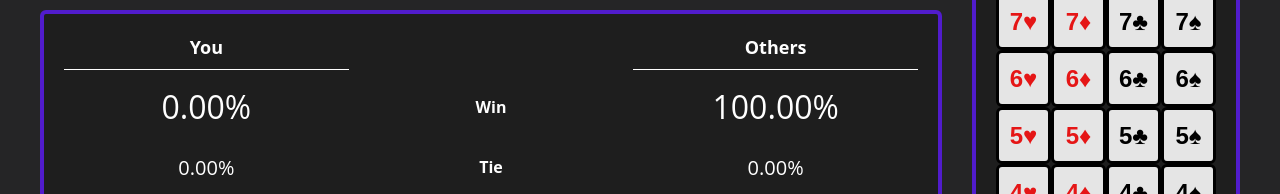
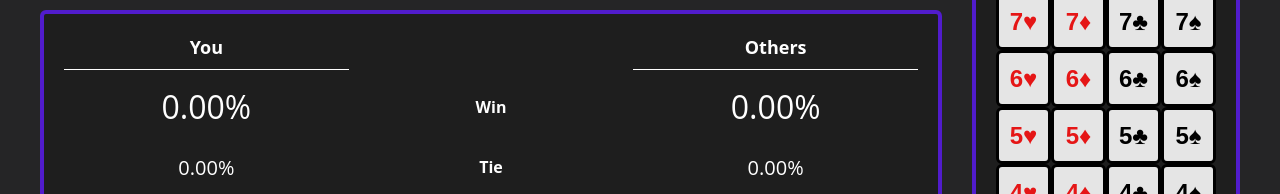
Before and after one commit to PlainOldKevin/KConPoker, a React (Vite) app in the folder client/: page / in a window 1280 px wide. Shown: the part 470-664 px from the top of the page. Built offline with nearby package versions, Linux system fonts and the light colour scheme; no server answers.

Commit message:
persistent odds display until valid state update

```diff
--- a/client/src/components/AppShell/AppShell.tsx
+++ b/client/src/components/AppShell/AppShell.tsx
@@ -40,10 +40,12 @@ export default function AppShell() {
     Boolean(assignedCards[heroSlotA]) && Boolean(assignedCards[heroSlotB]);
 
   // Last backend response for odds calculations
-  const [oddsResponse, setOddsResponse] = useState<OddsResponse | undefined>();
+  // This remains stable through invalid states while users edit cards
+  const [lastValidOddsResponse, setLastValidOddsResponse] = useState<
+    OddsResponse | undefined
+  >();
 
   /* Function to build compute eligibility + API payload from current table state */
-
   // Derive backend request payload from assigned card slots
   const oddsRequest = useMemo<OddsRequest>(() => {
     // Build players in seat order, keeping only seats that currently have cards
@@ -67,11 +69,30 @@ export default function AppShell() {
     return { players, board };
   }, [assignedCards]);
 
-  // Auto-evaluate odds whenever table state changes and hero is complete
+  // Total players with 2 cards
+  const completePlayerCount = oddsRequest.players.filter(
+    (player) => player.cards.length === 2,
+  ).length;
+
+  // A "partial" player hand (exactly one card) means table state is in-between edits (thus re-calculation is avoided)
+  const hasIncompletePlayer = oddsRequest.players.some(
+    (player) => player.cards.length === 1,
+  );
+
+  // 0 cards on the board or at least a flop
+  const isValidBoardCount = [0, 3, 4, 5].includes(oddsRequest.board.length);
+
+  // Only request fresh odds when the table state is fully calculation-ready
+  const canRequestOdds =
+    heroHasCompleteHand &&
+    completePlayerCount >= 2 &&
+    !hasIncompletePlayer &&
+    isValidBoardCount;
+
+  // Auto-evaluate odds whenever table state is valid
   useEffect(() => {
-    // If hero is incomplete, clear displayed results and skip network call
-    if (!heroHasCompleteHand) {
-      setOddsResponse(undefined);
+    // If state is not calculation-ready, keep prior odds visible and skip reques
+    if (!canRequestOdds) {
       return;
     }
 
@@ -79,23 +100,25 @@ export default function AppShell() {
     const runOdds = async () => {
       try {
         const response = await evaluateOdds(oddsRequest);
-        // Assign request
-        setOddsResponse(response);
+        /* Update displayed odds only when backend confirms a valid calculation
+           If response is invalid, keep prior valid odds visible  */
+        if (response.canCalculate) {
+          setLastValidOddsResponse(response);
+        }
       } catch {
-        // Keep UI stable on network/backend errors
-        setOddsResponse(undefined);
+        // Keep last known-good odds on transient network/backend errors
       }
     };
 
     runOdds();
-  }, [heroHasCompleteHand, oddsRequest]);
+  }, [canRequestOdds, oddsRequest]);
 
-  // Derive current panel values from hero row in backend response
-  const hero = oddsResponse?.players[0];
-  const yourWinPct = hero?.winPct ?? 0;
-  const yourTiePct = hero?.tiePct ?? 0;
-  const othersWinPct = Math.max(100 - yourWinPct - yourTiePct, 0);
-  const othersTiePct = yourTiePct;
+  // Derive current panel values from backend response
+  const hero = lastValidOddsResponse?.players[0];
+  const yourWinPct = hero ? hero.winPct : 0;
+  const yourTiePct = hero ? hero.tiePct : 0;
+  const othersWinPct = hero ? Math.max(100 - yourWinPct - yourTiePct, 0) : 0;
+  const othersTiePct = hero ? yourTiePct : 0;
 
   // When a deck card is clicked, assign it into currently selected slot and advance
   const handleCardClick = (id: CardId) => {
```
